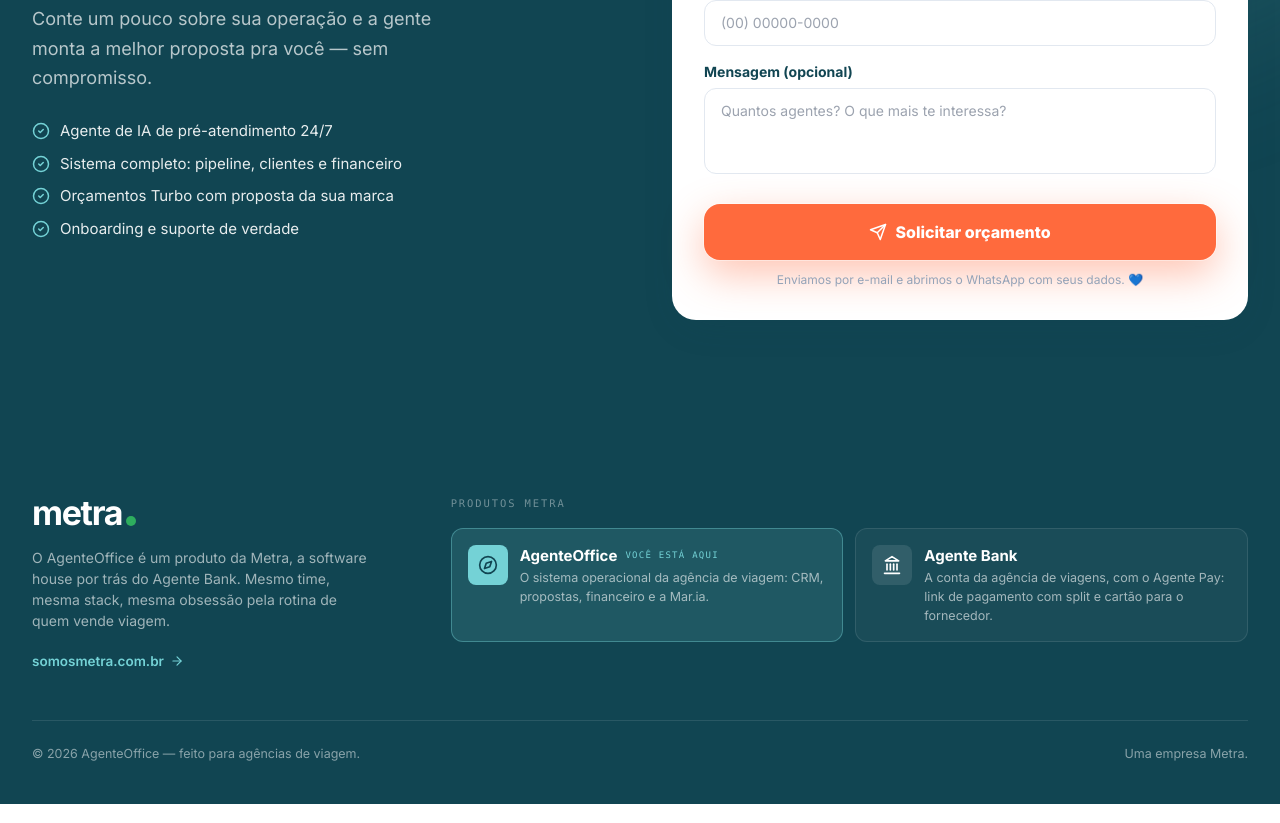
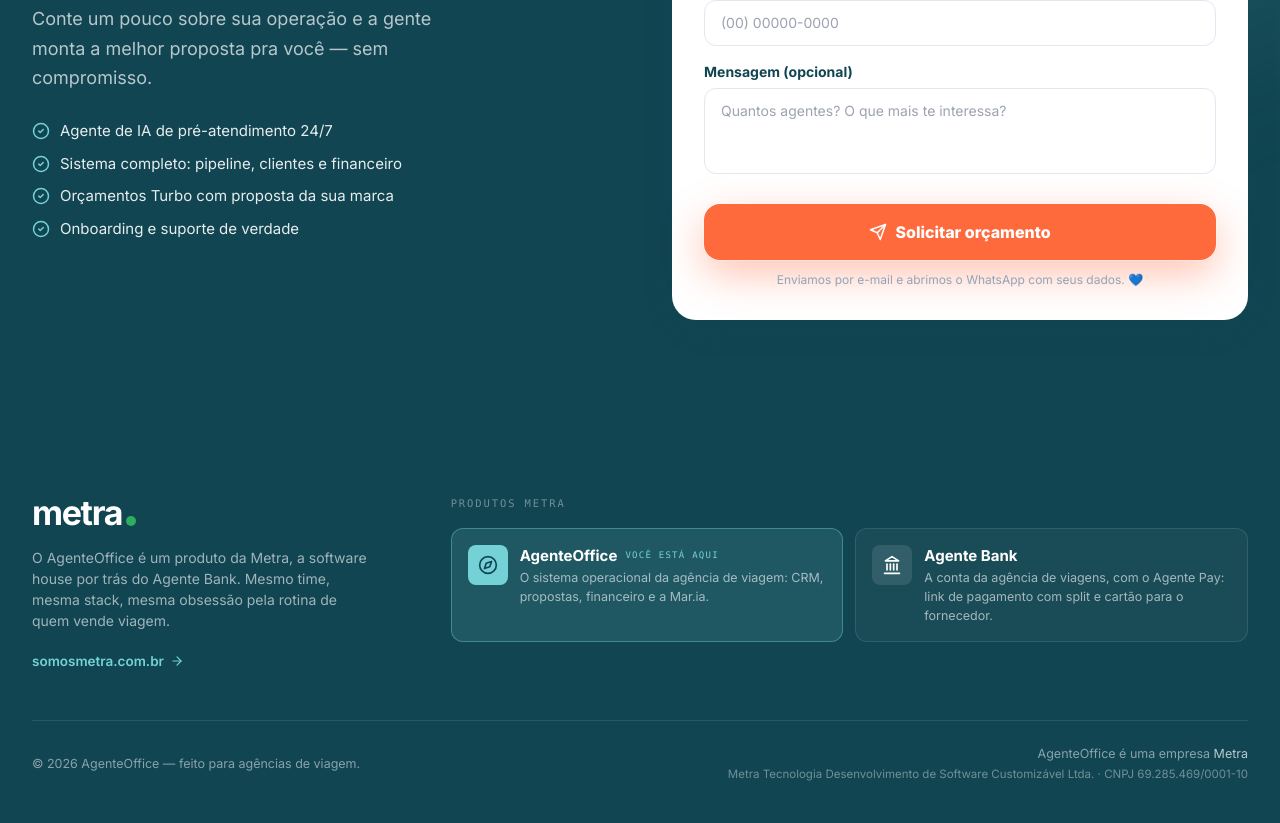
Before and after one commit to pedroivofreis/agenteoffice-site, a React (Vite) app: page / in a window 1280 px wide. Shown: the part 5194-6017 px from the top of the page. Built offline with nearby package versions, Linux system fonts and the light colour scheme; no server answers.

Commit message:
feat(rodape): razão social e CNPJ da Metra no rodapé
Agora que a Metra tem CNPJ (69.285.469/0001-10), os sites da casa passam a
identificar a empresa no rodapé, com a hierarquia explícita: o Agente Pay é
uma empresa AgenteOffice, e o AgenteOffice é uma empresa Metra.

```diff
--- a/src/sections/MetraFooter.jsx
+++ b/src/sections/MetraFooter.jsx
@@ -5,6 +5,9 @@ import { Container } from '../lib/ui.jsx';
  * Quem faz: a Metra e os produtos da casa. Mesmo bloco do site do Agente Bank,
  * para as duas marcas se apresentarem como irmãs.
  */
+const RAZAO_SOCIAL = 'Metra Tecnologia Desenvolvimento de Software Customizável Ltda.';
+const CNPJ = '69.285.469/0001-10';
+
 const PRODUTOS = [
   { n: 'AgenteOffice', d: 'O sistema operacional da agência de viagem: CRM, propostas, financeiro e a Mar.ia.', url: '/', icon: Compass, atual: true },
   { n: 'Agente Bank', d: 'A conta da agência de viagens, com o Agente Pay: link de pagamento com split e cartão para o fornecedor.', url: 'https://app-agentepay.agenteoffice.com.br', icon: Landmark },
@@ -55,7 +58,11 @@ export default function MetraFooter() {
         </div>
         <div className="mt-12 pt-6 border-t border-white/10 text-[12.5px] text-white/50 flex flex-col md:flex-row md:items-center justify-between gap-3">
           <span>© {new Date().getFullYear()} AgenteOffice — feito para agências de viagem.</span>
-          <span>Uma empresa Metra.</span>
+          <span className="md:text-right">
+            AgenteOffice é uma empresa{' '}
+            <a href="https://somosmetra.com.br" target="_blank" rel="noopener" className="text-white/70 hover:text-white">Metra</a>
+            <span className="block text-white/40 text-[11.5px] mt-0.5">{RAZAO_SOCIAL} · CNPJ {CNPJ}</span>
+          </span>
         </div>
       </Container>
     </footer>
```
